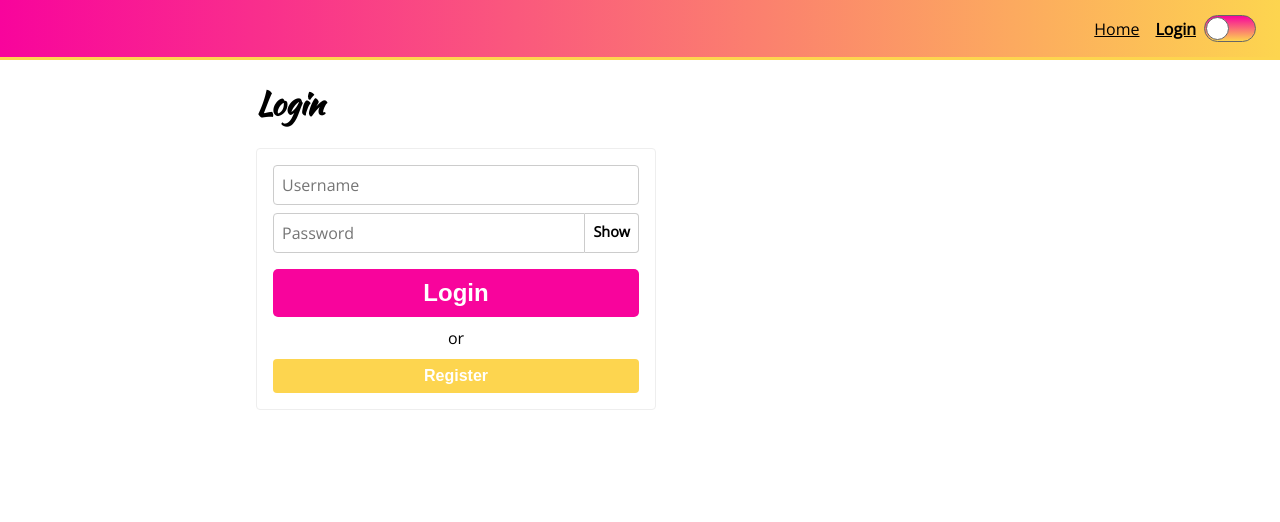
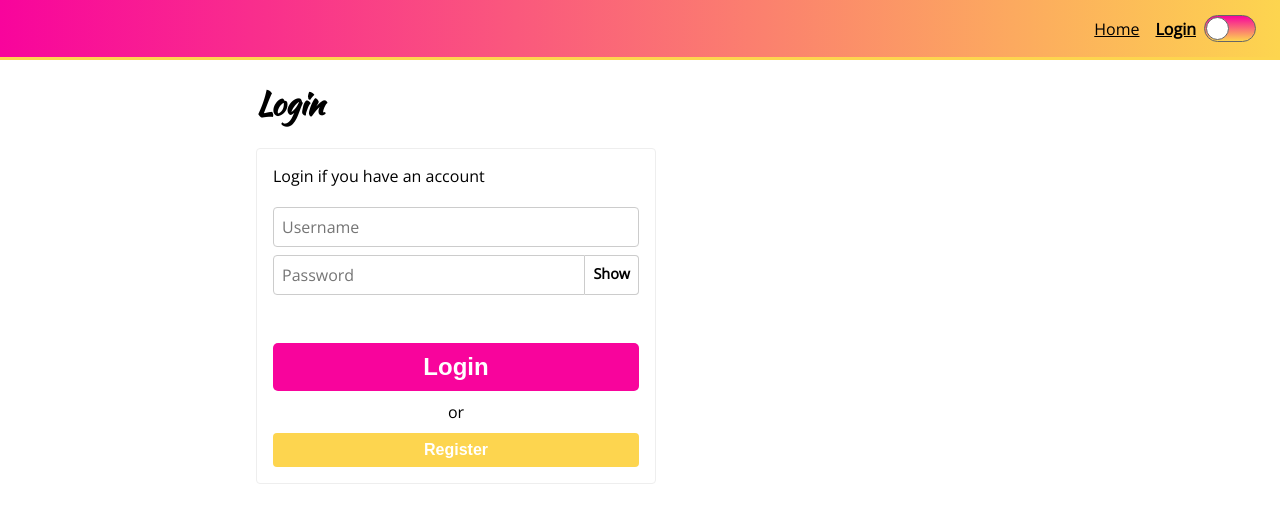
Before and after one commit to brunar/styled-components, a React (Create React App) app: page /login in a window 1280 px wide. Shown: the top 522 px of the page. Built offline with nearby package versions, Linux system fonts and the light colour scheme.

Commit message:
25. Referencing a styled component within another styled component

```diff
--- a/src/components/pages/Login.js
+++ b/src/components/pages/Login.js
@@ -16,6 +16,12 @@ const Form = styled.form`
     .alt-text {
         text-align:center;
         margin: 10px 0;
+    }
+    >${Button}:first-of-type {
+        margin-top:40px;
+    }
+    >${Input} {
+        margin-top:20px;
     }
 `;
 
@@ -56,6 +62,7 @@ export default function Login() {
             <Form onSubmit={handleSubmit}>
                 {loading ? <Spinner /> :
                     <>
+                        <span>Login if you have an account</span>
                         <Input
                             value={formFields.username}
                             onChange={handleInputChange}
```
